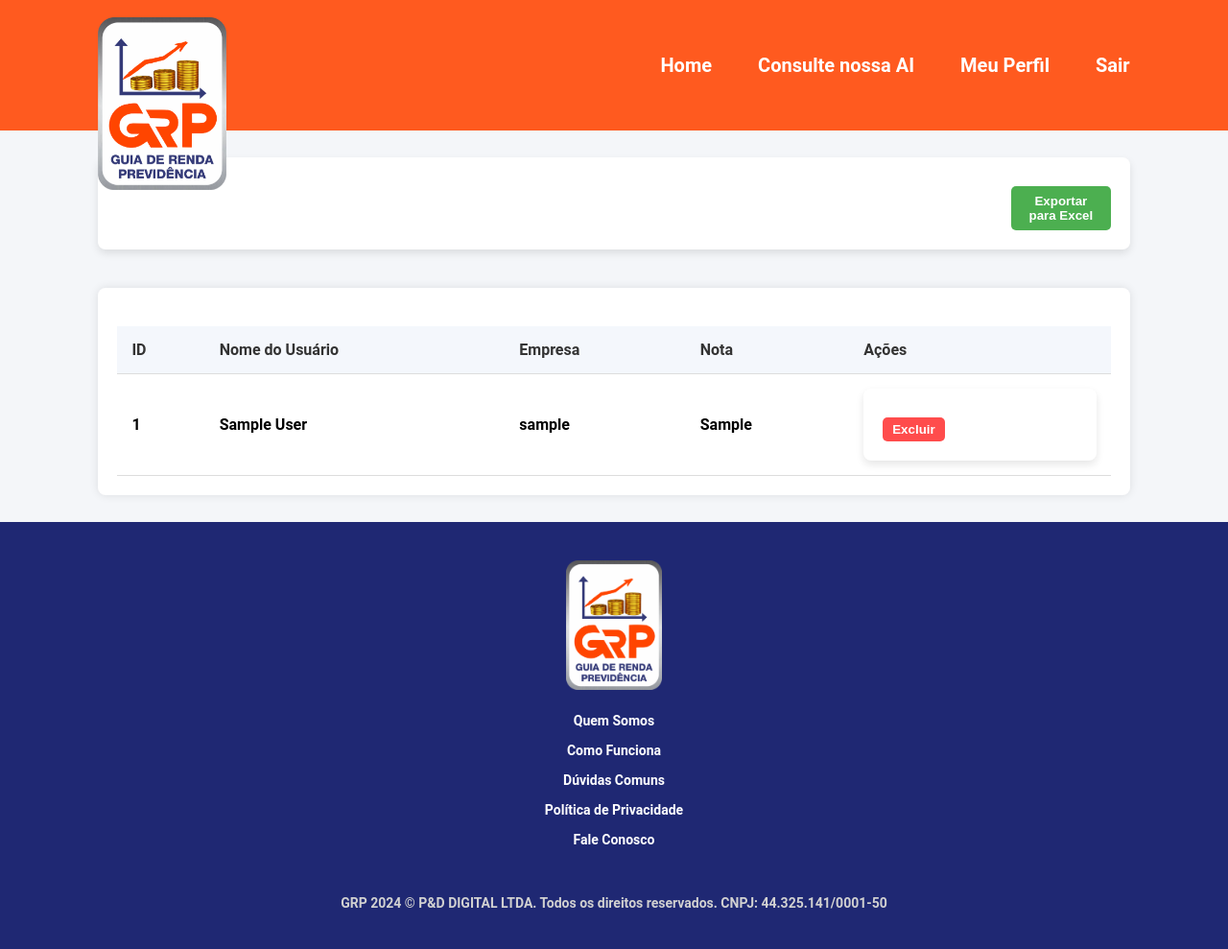
After one commit to g-celente/calculadora_inss, a Flask app: page /panel/dashboard in a window 1280 px wide. The commit adds this page. Shown: the whole page at 96% size. Run offline with Flask 3, Linux system fonts and the light colour scheme; tables that the repository leaves empty hold one stand-in row (values such as "Sample post"); some libraries are stand-ins or nearby versions.

Commit message:
feat(panel): implementação de painel administrativo simples

```diff
--- a/app.py
+++ b/app.py
@@ -86,6 +86,20 @@ def token_required(f):
         return f(*args, **kwargs)
     return decorated
 
+def panel_token_required(f):
+    @wraps(f)
+    def decorated(*args, **kwargs):
+        token = request.cookies.get('auth-token')
+
+        if not token:
+            return redirect(url_for('panelLogin'))
+        try:
+            jwt.decode(token, app.config['SECRET_KEY'], algorithms=['HS256'])
+        except:
+            return redirect(url_for('panelLogin'))
+        return f(*args, **kwargs)
+    return decorated
+
 def criar_relat_pdf(SX,SLBRT, cnis_path):
 
     try:
@@ -3497,6 +3511,107 @@ def cadastroEmpresa():
 
 from sqlalchemy.exc import IntegrityError
 
+@app.route('/panel/login', methods=['GET', 'POST'])
+def panelLogin():
+    token = request.cookies.get('auth-token')
+
+    if token:
+        return render_template('calculadora.html')
+
+    if request.method == 'POST':
+        email = request.form['email']
+        password = request.form['password']
+        user = UserAdm.query.filter_by(email=email).first()
+
+        if user and check_password_hash(user.password, password):
+            token = jwt.encode({
+                    'user_id': user.id,
+            }, app.config['SECRET_KEY'], algorithm='HS256')
+            response = jsonify({'token': token, 'message': 'Login bem-sucedido!'})
+            response.set_cookie('auth-token', token, httponly=True)
+            return response, 200
+
+        return jsonify({'message': 'Credenciais inválidas.'}), 401
+
+    return render_template('panel/LoginPanel.html')
+
+@app.route('/panel/register', methods=['POST'])
+def registerPanel():
+    data = request.json
+
+    email = data.get('email')
+    password = data.get('password')
+
+    hashed_password = generate_password_hash(password, method='pbkdf2:sha256')
+
+    user = UserAdm.query.filter_by(email=email).first()
+
+    if (user):
+        return {"status": "erro", "message": "Usuário já registrado"}
+
+    new_user = UserAdm(email=email, password=hashed_password)
+    db.session.add(new_user)
+    db.session.commit()
+
+    return {"status": "success", "message": "Usuário registrado com sucesso"}
+
+@panel_token_required
+@app.route('/panel/dashboard')
+def get_users():
+    # Consulta para obter usuários que possuem empresa associada
+    users_with_empresa = db.session.query(User, Empresa)\
+        .join(Empresa, User.empresa_id == Empresa.id)\
+        .all()
+
+    # Renderiza a página HTML passando a lista de usuários e suas empresas
+    return render_template('panel/HomePanel.html', users_with_empresa=users_with_empresa)
+
+@panel_token_required
+@app.route('/panel/export_excel')
+def export_excel():
+
+    users_with_empresa = db.session.query(User, Empresa).join(Empresa).all()
+
+    data = []
+    for user, empresa in users_with_empresa:
+        data.append({
+            'ID': user.id,
+            'Nome de Usuário': user.name,
+            'Email': user.email,
+            'Empresa': empresa.login,
+            'Nota': empresa.nota
+        })
+
+    df = pd.DataFrame(data)
+
+    output = BytesIO()
+    with pd.ExcelWriter(output, engine='openpyxl') as writer:
+        df.to_excel(writer, index=False, sheet_name='Usuários')
+
+    output.seek(0)
+
+    return send_file(output, mimetype='application/vnd.openxmlformats-officedocument.spreadsheetml.sheet', as_attachment=True, download_name='empregados.xlsx')
+
+@app.route('/panel/users/<int:user_id>', methods=['POST'])
+def delete_user(user_id):
+    # Buscar o usuário pelo ID
+    user = User.query.get_or_404(user_id)
+
+    try:
+        # Excluir o usuário do banco de dados
+        db.session.delete(user)
+        db.session.commit()
+
+        # Exibir uma mensagem de sucesso
+        flash(f'Usuário {user.name} foi excluído com sucesso!', 'success')
+    except Exception as e:
+        # Em caso de erro, fazer rollback e exibir uma mensagem de erro
+        db.session.rollback()
+        flash(f'Ocorreu um erro ao tentar excluir o usuário: {str(e)}', 'error')
+
+    # Redirecionar de volta à página de usuários (ou outra página desejada)
+    return redirect(url_for('get_users'))
+
 def carregar_dados_excel():
     """Lê a planilha e carrega os dados no banco"""
     file_path = "./static/assets/arquivos/empresas.xlsx"
--- a/static/css/style.css
+++ b/static/css/style.css
@@ -575,3 +575,99 @@ button:hover {
     align-items: center;
     width: 100%;
 }
+
+table {
+    width: 100%;
+    border-collapse: collapse;
+    margin-top: 20px;
+}
+
+table th, table td {
+    padding: 15px;
+    text-align: left;
+    border-bottom: 1px solid #ddd;
+}
+
+table th {
+    background-color: #f4f7fc;
+    color: #333;
+}
+
+table td {
+    background-color: #fff;
+}
+
+.btn-blue {
+    background-color: #4c83ff;
+    color: white;
+    padding: 5px 10px;
+    border: none;
+    border-radius: 5px;
+    text-decoration: none;
+    cursor: pointer;
+}
+
+.btn-red {
+    background-color: #ff4c4c;
+    color: white;
+    padding: 5px 10px;
+    border: none;
+    border-radius: 5px;
+    cursor: pointer;
+}
+
+.btn-blue:hover {
+    background-color: #3c73e9;
+}
+
+.btn-red:hover {
+    background-color: #e93c3c;
+}
+
+/* Definir a classe "active" para indicar qual página está ativa */
+.active {
+    background-color: #454857;
+    color: #fff;
+}
+
+.top-bar4 {
+    display: flex;
+    justify-content: space-between;
+    background-color: #fff;
+    padding: 20px;
+    border-radius: 8px;
+    box-shadow: 0 0 10px rgba(0, 0, 0, 0.1);
+    margin-top: 40px;
+}
+
+.top-bar3 {
+    display: flex;
+    gap: 10px; /* Espaço entre os botões */
+}
+
+form {
+    display: inline; /* Garantir que os formulários fiquem em linha */
+}
+
+/* Estilo para o container de pesquisa e exportação */
+.search-and-export {
+    display: flex;
+    justify-content: space-between;
+    margin-bottom: 20px;
+    align-items: center;
+    width: 100%;
+}
+
+.btn-green {
+    background-color: #4CAF50;
+    color: white;
+    padding: 8px 12px;
+    border: none;
+    border-radius: 5px;
+    cursor: pointer;
+    margin-left: 90%;
+}
+
+.btn-green:hover {
+    background-color: #45a049;
+}
--- /dev/null
+++ b/templates/panel/HomePanel.html
@@ -0,0 +1,87 @@
+<!DOCTYPE html>
+<html lang="pt-BR">
+<head>
+    <meta charset="UTF-8">
+    <meta name="viewport" content="width=device-width, initial-scale=1.0">
+    <title>Simulação INSS</title>
+    <link rel="stylesheet" href="{{ url_for('static', filename='css/style.css') }}">
+    <link rel="icon" href="/static/assets/GRP branding.LOGOMARCA.png" type="image/x-icon">
+    <script src="https://cdn.plot.ly/plotly-latest.min.js"></script>
+</head>
+<body>
+    <header>
+        <nav id="navbar">
+            <i class="fa-solid fa-burger" id="navicon">
+                <a href="{{ url_for('sobre') }}"><img src="../static/assets/GRP branding.LOGOMARCA.png" alt="Logo" id="logo"></a>
+            </i>
+            <ul id="nav_list">
+                <li class="nav_item"><a href="{{ url_for('sobre') }}">Home</a></li>
+                <li class="nav_item"><a href="{{ url_for('ia') }}">Consulte nossa AI</a></li>
+                <li class="nav_item"><a href="{{ url_for('getUser') }}">Meu Perfil</a></li>
+                <li class="nav_item"><a href="{{ url_for('logout') }}">Sair</a></li>
+            </ul>
+        </nav>
+    </header>
+    <main>
+        <section id="">
+            <div class="search-and-export">
+                <!-- Botão para Exportar para Excel -->
+                <form method="get" action="/panel/export_excel">
+                    <button type="submit" class="btn-green">Exportar para Excel</button>
+                </form>
+            </div>
+            <div class="top-bar4">
+                <!-- Barra de Pesquisa e Botão Exportar para Excel -->
+                <table>
+                    <thead>
+                        <tr>
+                            <th>ID</th>
+                            <th>Nome do Usuário</th>
+                            <th>Empresa</th>
+                            <th>Nota</th>
+                            <th>Ações</th>
+                        </tr>
+                    </thead>
+                    <tbody>
+                        {% for user, empresa in users_with_empresa %}
+                        <tr>
+                            <td>{{ user.id }}</td>
+                            <td>{{ user.name }}</td>
+                            <td>{{ empresa.login }}</td>
+                            <td>{{ empresa.nota }}</td>
+                            <td>
+                                <div class="top-bar3">
+                                    <form method="POST" action="/panel/users/{{ user.id }}" style="display:inline;">
+                                        <button type="submit" class="btn-red">Excluir</button>
+                                    </form>
+                                </div>
+                            </td>
+                        </tr>
+                        {% endfor %}
+                    </tbody>
+                </table>
+            </div>
+        </section>
+    </main>
+    <footer class="footer">
+        <!-- Logo Centralizada -->
+        <div class="footer-logo">
+            <img src="/static/assets/GRP branding.LOGOMARCA.png" alt="Logo">
+        </div>
+
+        <!-- Links Centralizados -->
+        <div class="footer-links">
+            <a href="https://guiarendaprevidencia.com.br/app-quemsomos/">Quem Somos</a>
+            <a href="https://guiarendaprevidencia.com.br/como-funciona/">Como Funciona</a>
+            <a href="https://guiarendaprevidencia.com.br/duvidas-comuns-app/">Dúvidas Comuns</a>
+            <a href="https://guiarendaprevidencia.com.br/politicas-de-privacidade-app/">Política de Privacidade</a>
+            <a href="https://guiarendaprevidencia.com.br/fale-conosco-app/">Fale Conosco</a>
+        </div>
+
+        <!-- Direitos Reservados Centralizados -->
+        <div class="footer-copyright">
+            GRP 2024 © P&D DIGITAL LTDA. Todos os direitos reservados. CNPJ: 44.325.141/0001-50
+        </div>
+    </footer>
+</body>
+</html>
```
Also changed, not shown: templates/panel/LoginPanel.html (added, +80 -0 lines).
